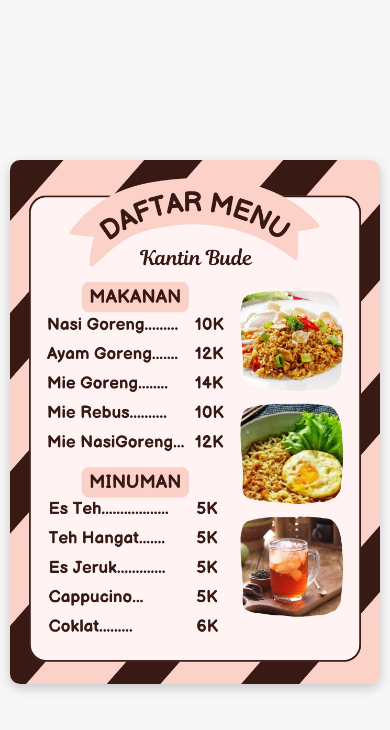
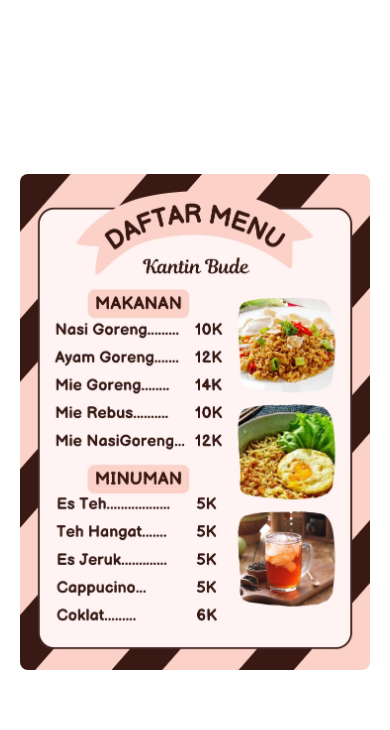
Before and after one commit to FisKNS/Menu-Kantin, a plain HTML site: page index.html in a window 390 px wide. Drawn offline with Linux system fonts and the light colour scheme.

Commit message:
Update index.html

```diff
--- a/index.html
+++ b/index.html
@@ -5,6 +5,11 @@
     <meta name="viewport" content="width=device-width, initial-scale=1.0">
     <title>Menu Kantin Bude</title>
     <style>
+        /* Reset dan styling dasar */
+        * {
+            box-sizing: border-box;
+        }
+
         body {
             margin: 0;
             padding: 0;
@@ -12,17 +17,47 @@
             display: flex;
             justify-content: center;
             align-items: center;
-            height: 100vh;
+            min-height: 100vh;
+            font-family: Arial, sans-serif;
         }
+
         img {
-            width: 95%;
-            max-width: 600px;
-            border-radius: 10px;
-            box-shadow: 0 4px 12px rgba(0,0,0,0.2);
+            width: 90%;
+            max-width: 700px;
+            height: auto;
+            border-radius: 12px;
+            box-shadow: 0 6px 16px rgba(0, 0, 0, 0.25);
+            transition: transform 0.3s ease, box-shadow 0.3s ease;
+        }
+
+        img:hover {
+            transform: scale(1.02);
+            box-shadow: 0 8px 20px rgba(0, 0, 0, 0.3);
+        }
+
+        /* Responsif tambahan */
+        @media (max-width: 768px) {
+            img {
+                width: 95%;
+                max-width: 500px;
+            }
+        }
+
+        @media (max-width: 480px) {
+            body {
+                background-color: #fff;
+                padding: 20px;
+            }
+            img {
+                width: 100%;
+                max-width: 100%;
+                border-radius: 8px;
+                box-shadow: none;
+            }
         }
     </style>
 </head>
 <body>
-    <img src="https://github.com/FisKNS/Menu-Kantin/blob/346265b4ef024e08544f0a1a21f08a5faaa83953/menu.jpg" alt="Daftar Menu Kantin">
+    <img src="https://raw.githubusercontent.com/FisKNS/Menu-Kantin/main/menu.jpg" alt="Daftar Menu Kantin Bude">
 </body>
 </html>
```
